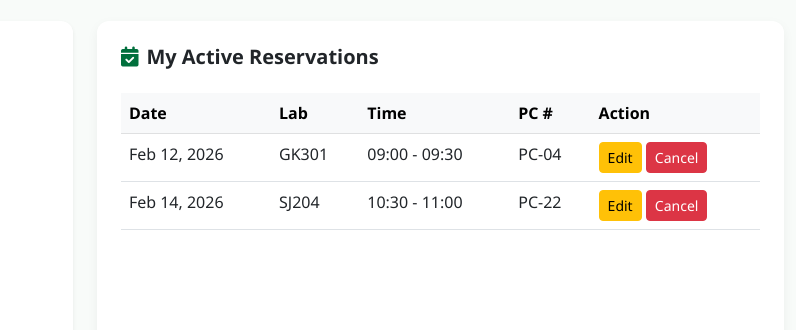
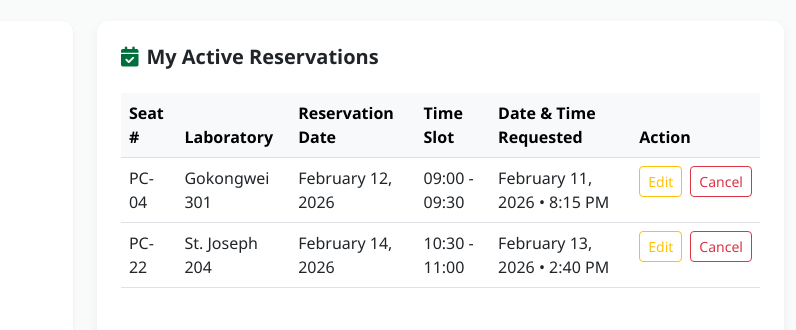
Before and after one commit to reiencallado/animodesk-reservation-system, a plain HTML site: page index.html in a window 1280 px wide. Both pictures are taken after a click on the link "My Profile". Shown: the part 81-411 px from the top of the page, 484-1280 px from the left. Drawn offline with nearby package versions, Linux system fonts and the light colour scheme.

Commit message:
Version 0.3 improved see reservations

```diff
--- a/index.html
+++ b/index.html
@@ -155,28 +155,41 @@
                                 <table class="table table-hover">
                                     <thead class="table-light">
                                         <tr>
-                                            <th>Date</th>
-                                            <th>Lab</th>
-                                            <th>Time</th>
-                                            <th>PC #</th>
+                                            <th>Seat #</th>
+                                            <th>Laboratory</th>
+                                            <th>Reservation Date</th>
+                                            <th>Time Slot</th>
+                                            <th>Date & Time Requested</th>
                                             <th>Action</th>
                                         </tr>
                                     </thead>
                                     <tbody id="res-list">
-                                        <!-- Realistic data -->
                                         <tr>
-                                            <td>Feb 12, 2026</td>
-                                            <td>GK301</td>
+                                            <td>PC-04</td>
+                                            <td>Gokongwei 301</td>
+                                            <td>February 12, 2026</td>
                                             <td>09:00 - 09:30</td>
-                                            <td>PC-04</td>
-                                            <td><button class="btn btn-sm btn-warning">Edit</button> <button class="btn btn-sm btn-danger">Cancel</button></td>
+                                            <td>February 11, 2026 • 8:15 PM</td>
+                                            <td>
+                                                <div class="d-flex gap-2">
+                                                    <button class="btn btn-sm btn-outline-warning">Edit</button>
+                                                    <button class="btn btn-sm btn-outline-danger">Cancel</button>
+                                                </div>
+                                            </td>
                                         </tr>
+
                                         <tr>
-                                            <td>Feb 14, 2026</td>
-                                            <td>SJ204</td>
+                                            <td>PC-22</td>
+                                            <td>St. Joseph 204</td>
+                                            <td>February 14, 2026</td>
                                             <td>10:30 - 11:00</td>
-                                            <td>PC-22</td>
-                                            <td><button class="btn btn-sm btn-warning">Edit</button> <button class="btn btn-sm btn-danger">Cancel</button></td>
+                                            <td>February 13, 2026 • 2:40 PM</td>
+                                            <td>
+                                                <div class="d-flex gap-2">
+                                                    <button class="btn btn-sm btn-outline-warning">Edit</button>
+                                                    <button class="btn btn-sm btn-outline-danger">Cancel</button>
+                                                </div>
+                                            </td>
                                         </tr>
                                     </tbody>
                                 </table>
```
